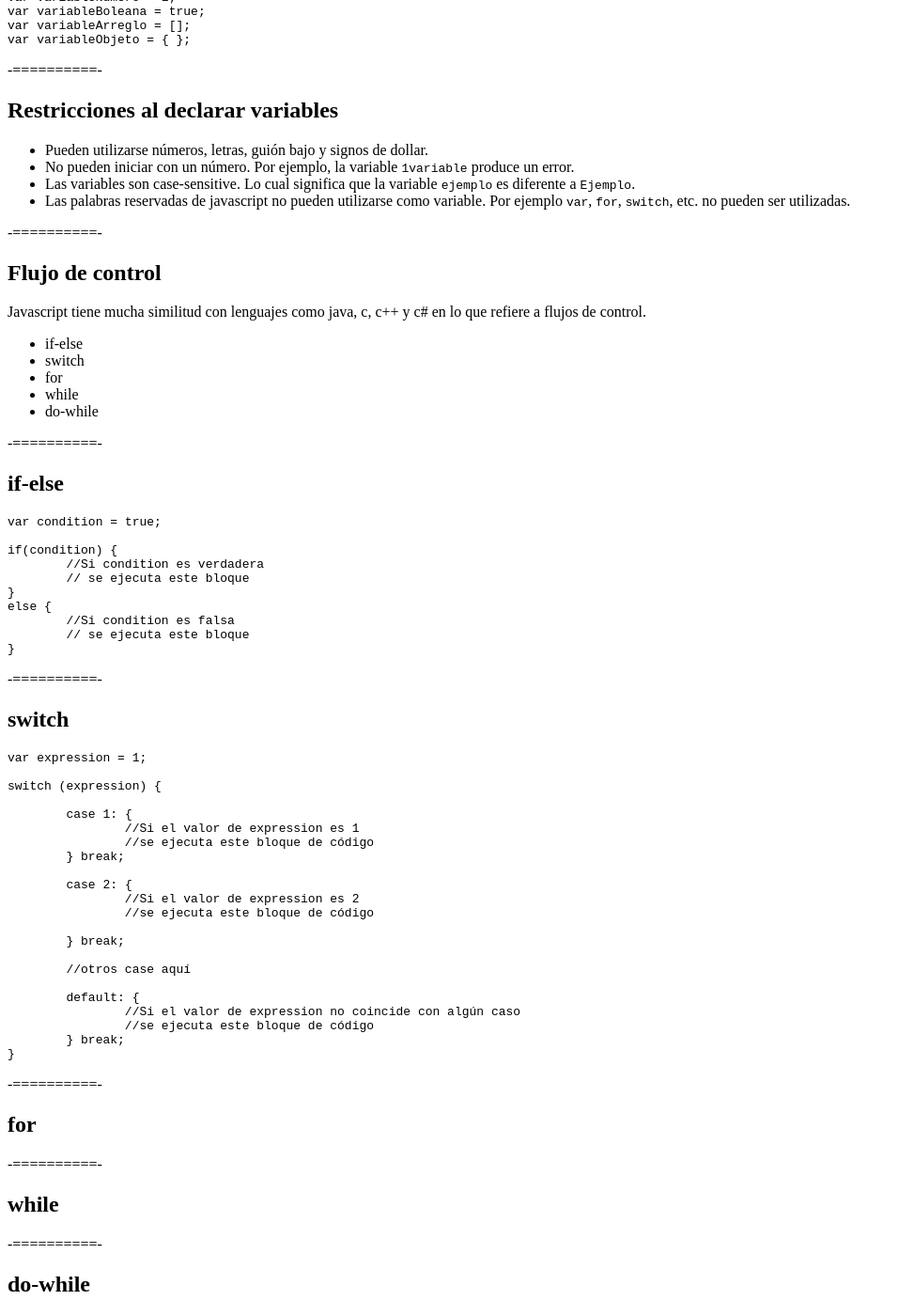
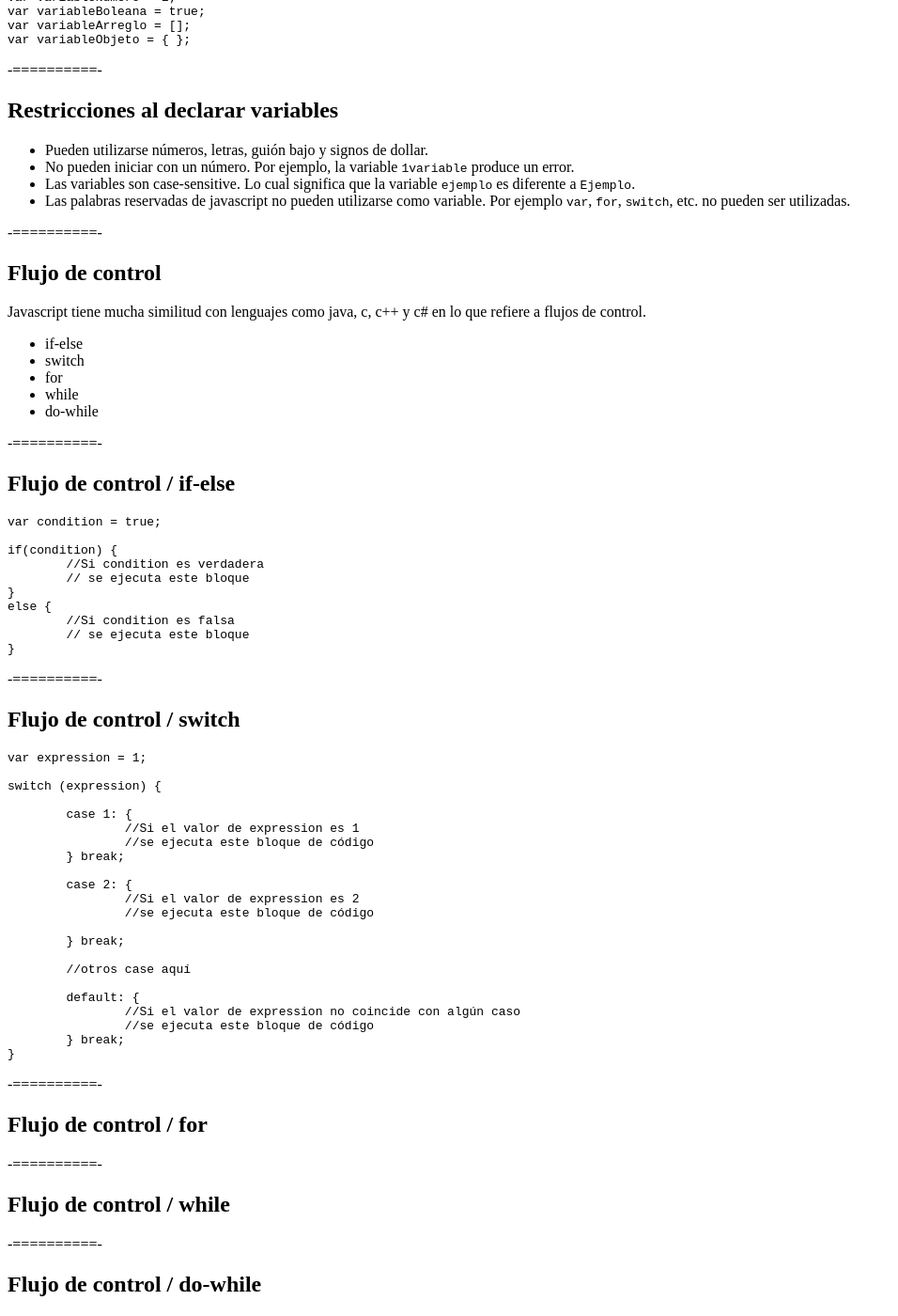
Before and after one commit to BautistaCanoBrenda/DOO201709, a Jekyll site: the page built from docs/slides/lessons/lesson04-jsfundamentals.md, in a window 1280 px wide and 1400 px high, scrolled down 1228 px. Shown: the whole window at 94% size, without its empty margins (0-956 px from the left). Built offline with Jekyll 4.4.1, drawn with Linux system fonts in a browser that asks for light colours; nearby versions of some CDN libraries; our own code applies the rules of GitHub Pages for plain Markdown files; library files that are not in the unit come from our copies.

Commit message:
control flow

````diff
--- a/docs/slides/lessons/lesson04-jsfundamentals.md
+++ b/docs/slides/lessons/lesson04-jsfundamentals.md
@@ -89,7 +89,7 @@ Javascript tiene mucha similitud con lenguajes como java, c, c++ y c# en lo que
 
 -==========-
 
-## if-else
+## Flujo de control / if-else
 
 ```js
 var condition = true;
@@ -106,7 +106,7 @@ else {
 
 -==========-
 
-## switch
+## Flujo de control / switch
 
 ```js
 var expression = 1;
@@ -135,12 +135,12 @@ switch (expression) {
 
 -==========-
 
-## for
+## Flujo de control / for
 
 -==========-
 
-## while
+## Flujo de control / while
 
 -==========-
 
-## do-while
+## Flujo de control / do-while
````
